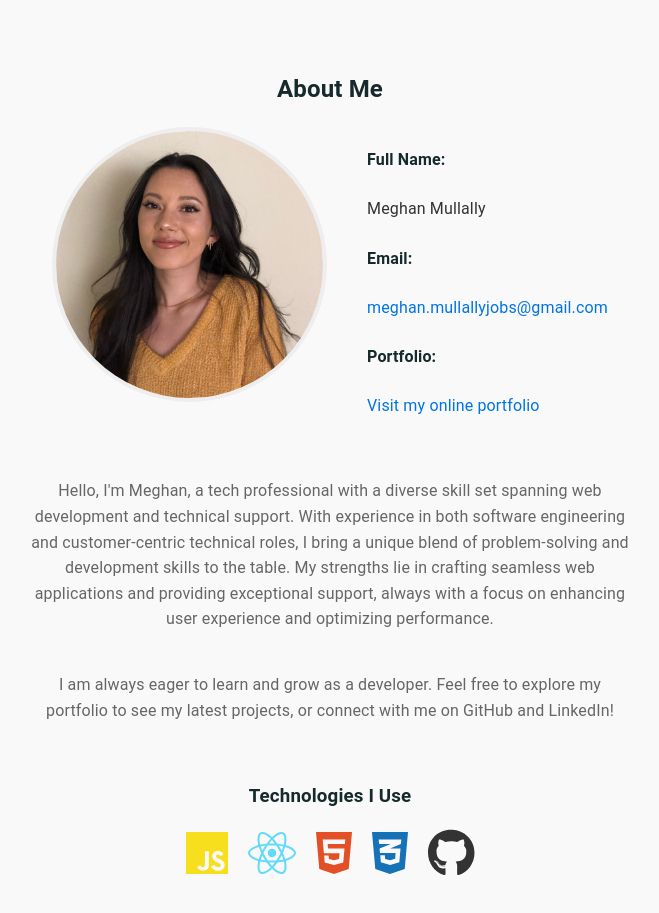
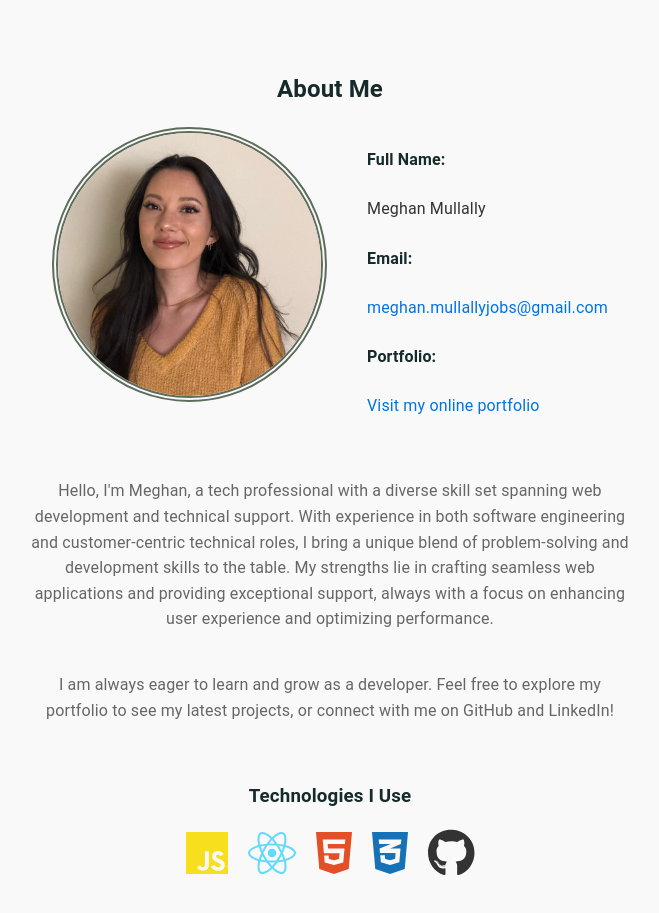
Before and after one commit to meghanmullally/meghanmullally.github.io, a React (Create React App) app: page / in a window 1280 px wide. Shown: the part 780-1693 px from the top of the page, without its empty margins (310-969 px from the left). Built offline with nearby package versions, Linux system fonts and the light colour scheme.

Commit message:
add border to image

```diff
--- a/src/components/About/About.module.css
+++ b/src/components/About/About.module.css
@@ -28,7 +28,7 @@
   width: 275px;
   height: 275px;
   object-fit: cover;
-  border: 4px solid #eee;
+  border: 6px double #5e6c5b;
 }
 
 .detailsContainer {
```
